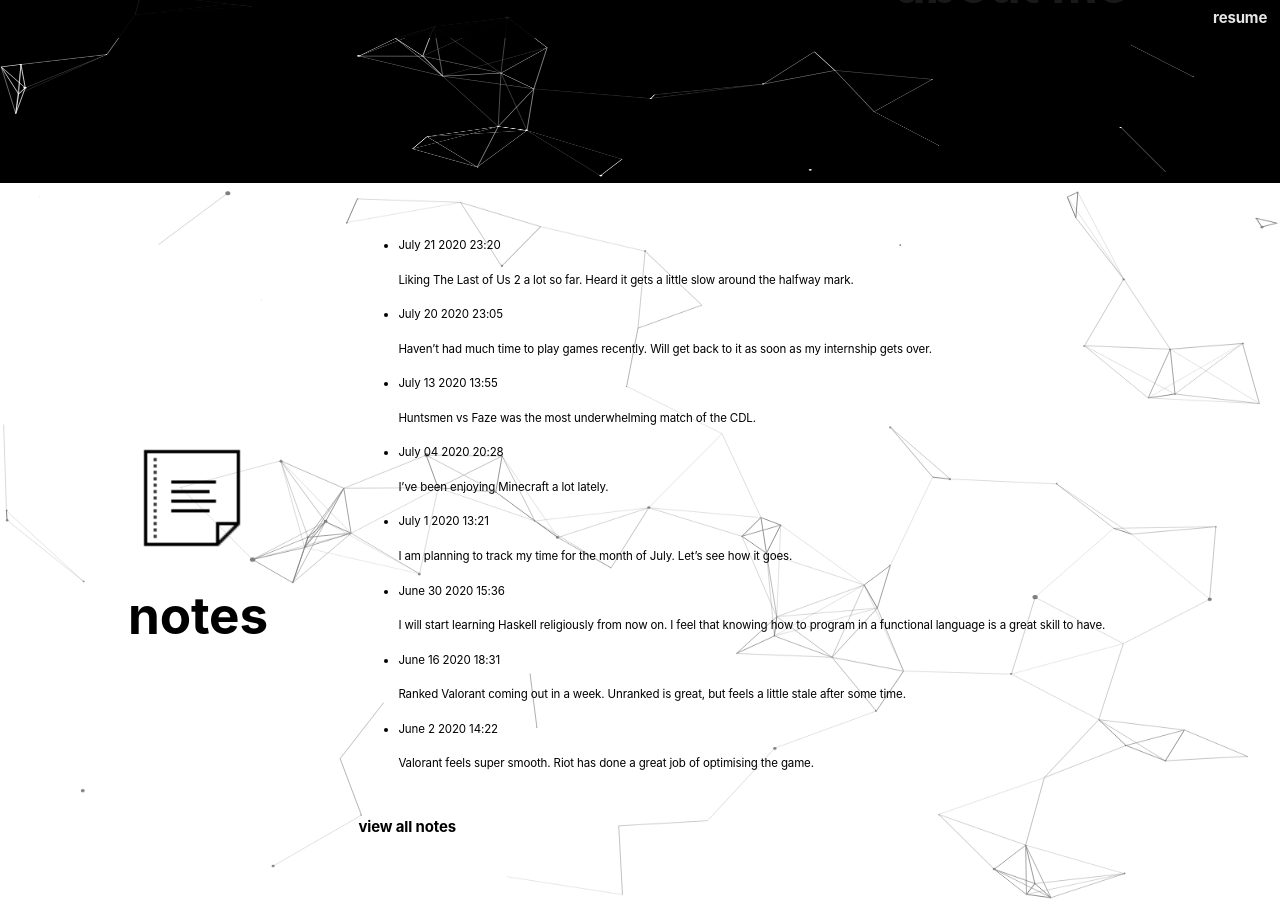
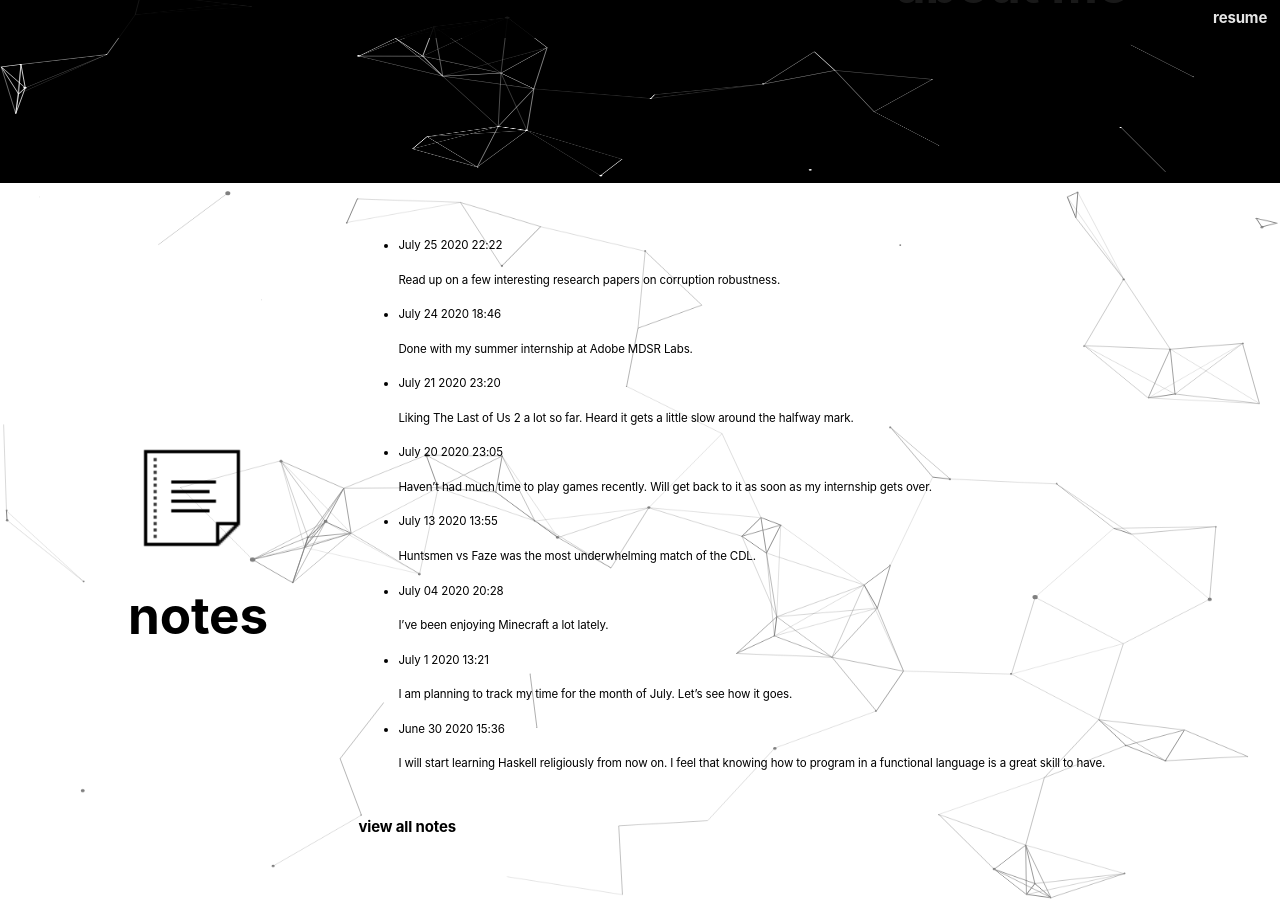
Before and after one commit to vedantsingh1404/website-v2.0, a Jekyll site: the page built from index.html, in a window 1280 px wide and 900 px high, scrolled down 982 px. Built offline with Jekyll 4.4.1, drawn with Linux system fonts in a browser that asks for light colours.

Commit message:
note add

```diff
--- a/_data/notes.yml
+++ b/_data/notes.yml
@@ -1,3 +1,10 @@
+- date: July 25 2020 22:22
+  content: |
+      Read up on a few interesting research papers on corruption robustness.
+- date: July 24 2020 18:46
+  content: |
+    Done with my summer internship at Adobe MDSR Labs.
+
 - date: July 21 2020 23:20
   content: |
       Liking The Last of Us 2 a lot so far. Heard it gets a little slow around the halfway mark.
```
